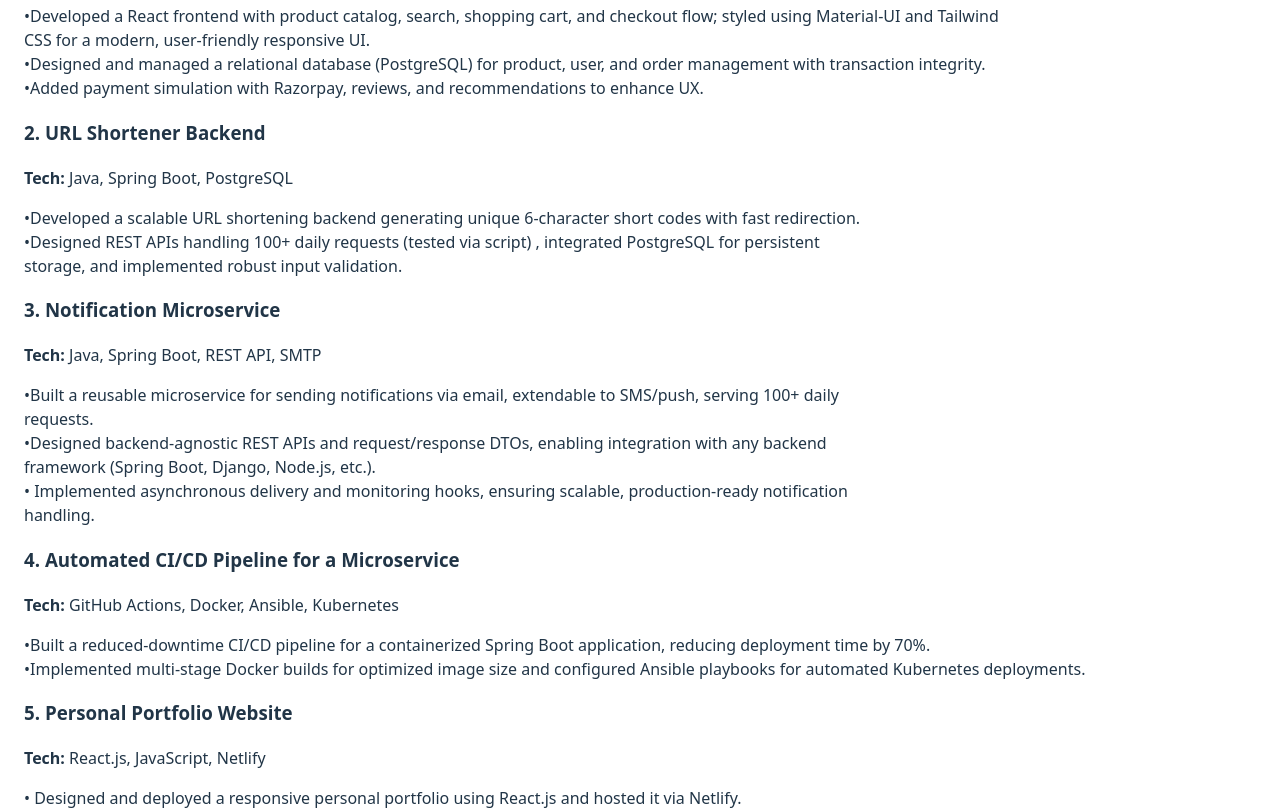
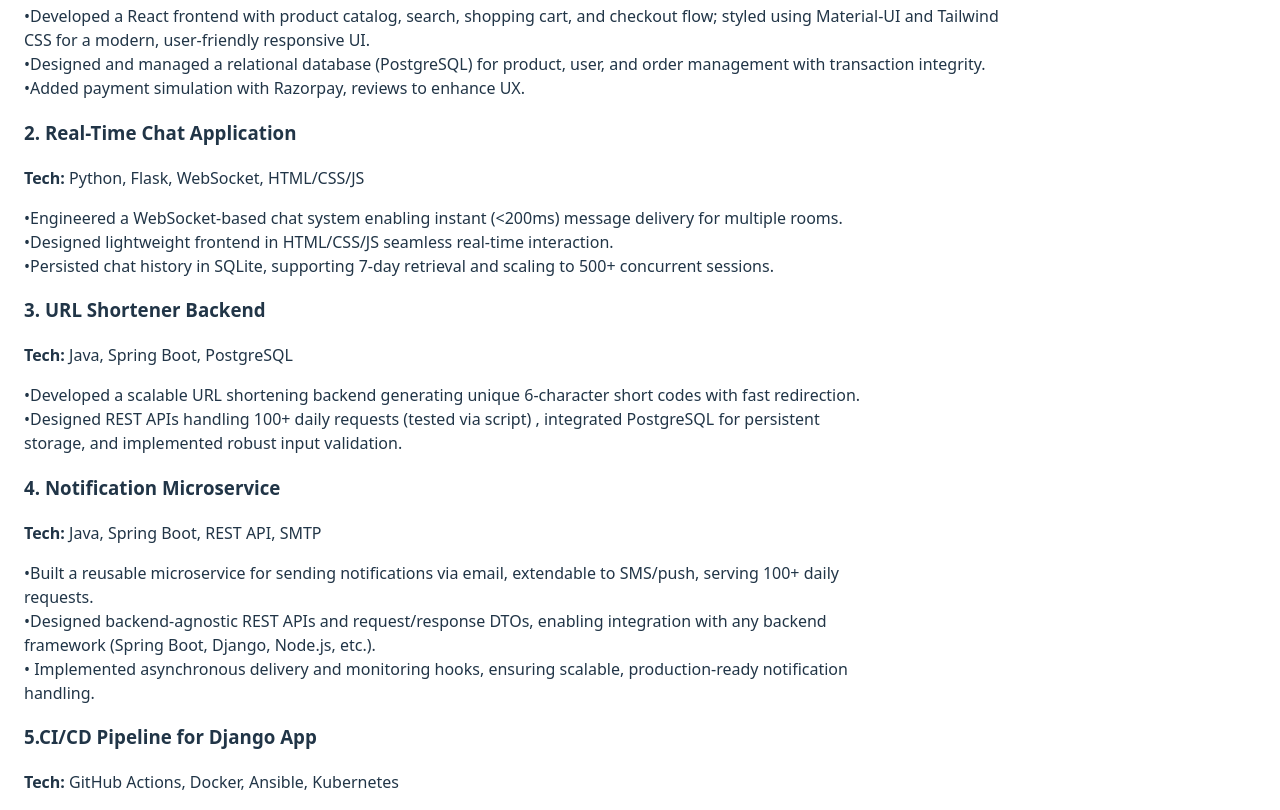
Before and after one commit to sarv-projects/sarvesh-portfolio, a React (Vite) app: page / in a window 1280 px wide. Shown: the part 787-1597 px from the top of the page. Built offline with nearby package versions, Linux system fonts and the light colour scheme.

Commit message:
Update Projects.jsx

```diff
--- a/src/components/Projects.jsx
+++ b/src/components/Projects.jsx
@@ -9,11 +9,21 @@ authentication and RBAC.
 •Developed a React frontend with product catalog, search, shopping cart, and checkout flow; styled using Material-UI and Tailwind
 CSS for a modern, user-friendly responsive UI.
 •Designed and managed a relational database (PostgreSQL) for product, user, and order management with transaction integrity.
-•Added payment simulation with Razorpay, reviews, and recommendations to enhance UX.
+•Added payment simulation with Razorpay, reviews to enhance UX.
 `.trim()
   },
   {
-    title: "2. URL Shortener Backend",
+    title: "2. Real-Time Chat Application",
+    tech: "Python, Flask, WebSocket, HTML/CSS/JS",
+    description: `
+•Engineered a WebSocket-based chat system enabling instant (<200ms) message delivery for multiple rooms.
+•Designed lightweight frontend in HTML/CSS/JS seamless real-time interaction.
+•Persisted chat history in SQLite, supporting 7-day retrieval and scaling to 500+ concurrent sessions.
+`.trim()
+  }
+  ,
+  {
+    title: "3. URL Shortener Backend",
     tech: "Java, Spring Boot, PostgreSQL",
     description: `
 •Developed a scalable URL shortening backend generating unique 6-character short codes with fast redirection.
@@ -22,7 +32,7 @@ storage, and implemented robust input validation.
 `.trim()
   },
   {
-    title: "3. Notification Microservice ",
+    title: "4. Notification Microservice ",
     tech: " Java, Spring Boot, REST API, SMTP",
     description: `
 •Built a reusable microservice for sending notifications via email, extendable to SMS/push, serving 100+ daily
@@ -34,15 +44,16 @@ handling.
 `.trim()
   },
   {
-    title: "4. Automated CI/CD Pipeline for a Microservice",
+    title: "5.CI/CD Pipeline for Django App",
     tech: "GitHub Actions, Docker, Ansible, Kubernetes",
     description: `
-•Built a reduced-downtime CI/CD pipeline for a containerized Spring Boot application, reducing deployment time by 70%.
-•Implemented multi-stage Docker builds for optimized image size and configured Ansible playbooks for automated Kubernetes deployments.
+•Automated build, test, and deployment workflow for a Django Task Manager app using GitHub Actions, cutting manual release effort
+by ~60%.
+•Containerized the app with Docker, ensuring consistent builds across environments and reducing deployment errors.
 `.trim()
   },
   {
-    title: "5. Personal Portfolio Website",
+    title: "6. Personal Portfolio Website",
     tech: "React.js, JavaScript, Netlify",
     description: `
 • Designed and deployed a responsive personal portfolio using React.js and hosted it via Netlify.
```
